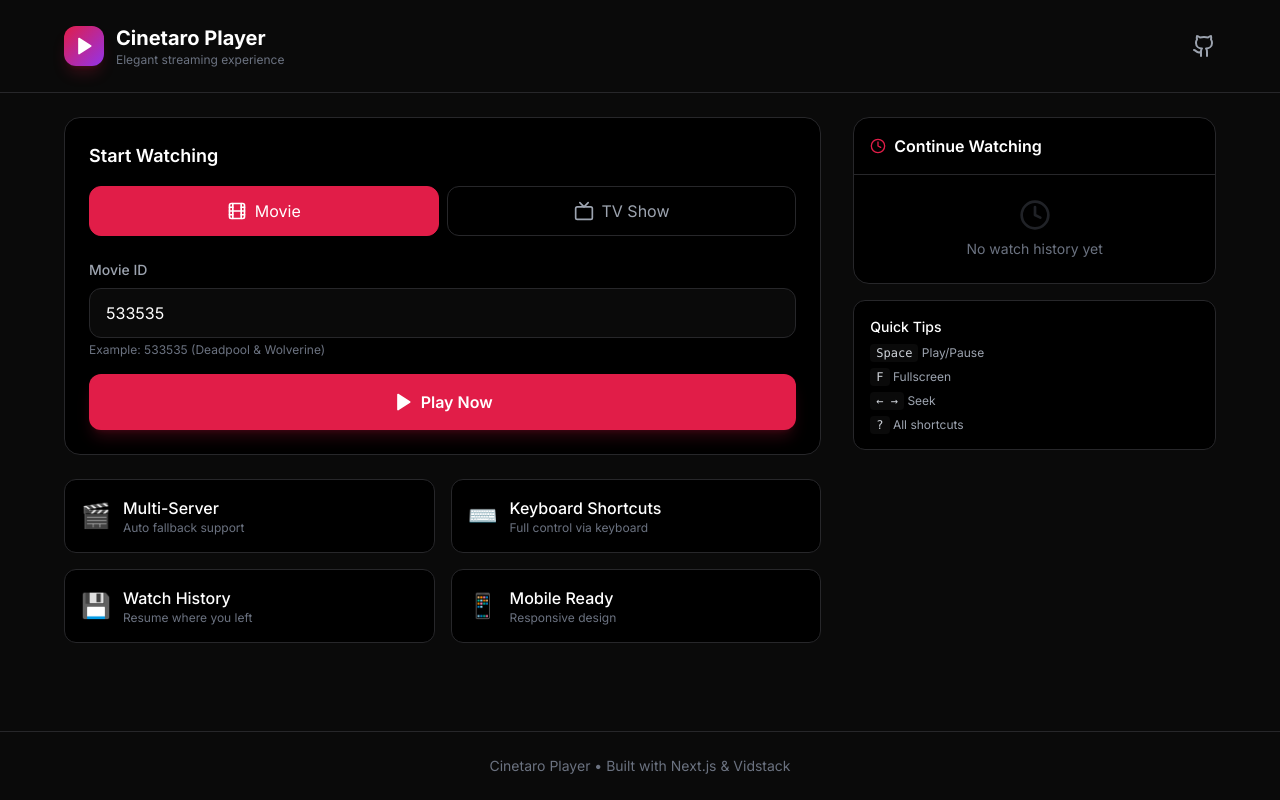
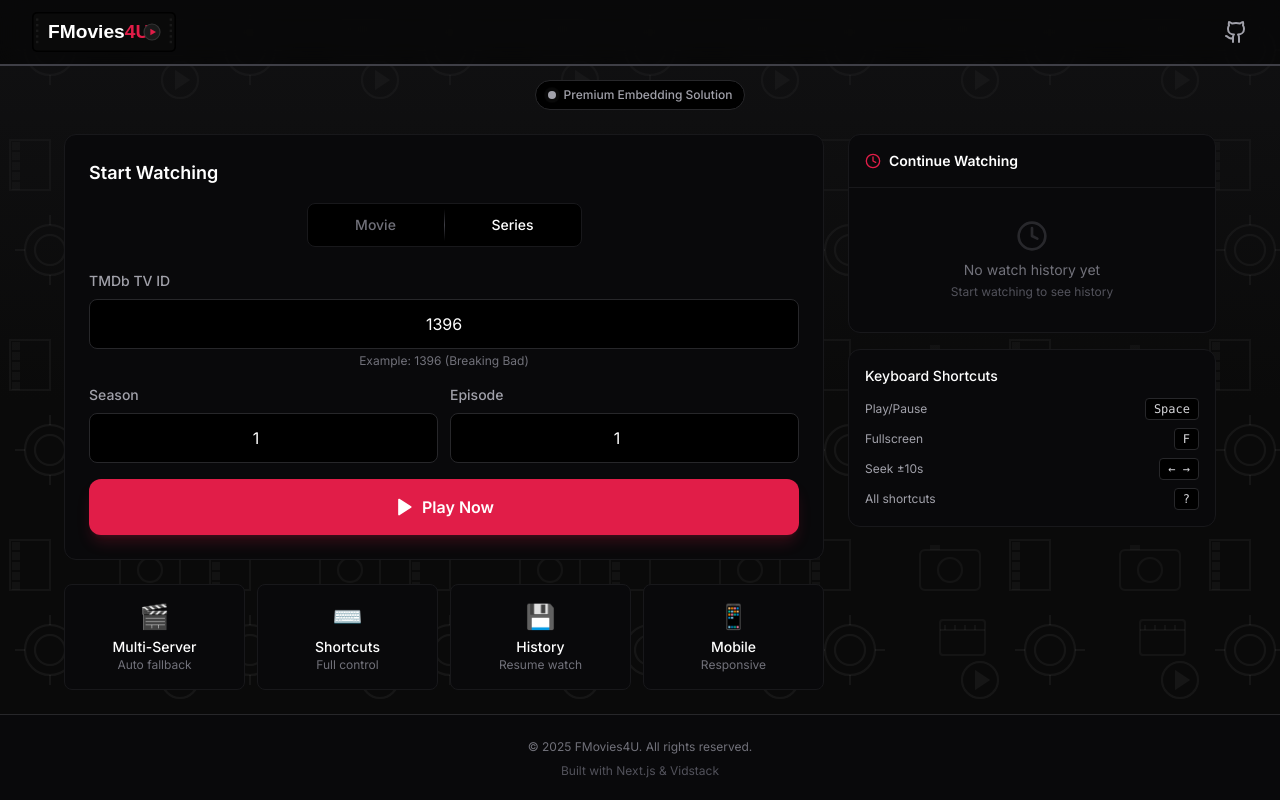
Before and after one commit to NEOpro-cyper/cinezo-player, a Next.js app: page / in a window 1280 px wide. Built offline with nearby package versions, Linux system fonts and the light colour scheme.

Commit message:
Update page.tsx

```diff
--- a/src/app/page.tsx
+++ b/src/app/page.tsx
@@ -2,14 +2,14 @@
 
 import { useState, useEffect } from 'react';
 import { useRouter } from 'next/navigation';
-import { Film, Tv, Play, Github, Clock, ChevronRight, X } from 'lucide-react';
+import { Film, Tv, Play, Github, Clock, ChevronRight } from 'lucide-react';
 import { usePlayerStore, WatchHistoryItem } from '@/store/player-store';
 
 export default function HomePage() {
   const router = useRouter();
   const { watchHistory } = usePlayerStore();
-  const [mediaType, setMediaType] = useState<'movie' | 'tv'>('movie');
-  const [id, setId] = useState('533535');
+  const [mediaType, setMediaType] = useState<'movie' | 'tv'>('tv');
+  const [id, setId] = useState('1396');
   const [season, setSeason] = useState('1');
   const [episode, setEpisode] = useState('1');
 
@@ -43,91 +43,124 @@
   };
 
   return (
-    <main className="min-h-screen bg-player-bg flex flex-col">
+    <main className="min-h-screen film-strip-bg flex flex-col relative">
+      {/* Gradient Overlay */}
+      <div className="absolute inset-0 bg-gradient-to-b from-zinc-900/50 via-transparent to-transparent pointer-events-none"></div>
+
       {/* Header */}
-      <header className="p-6 border-b border-player-border">
-        <div className="max-w-6xl mx-auto flex items-center justify-between">
+      <header className="fixed top-0 left-0 right-0 z-50 bg-black/50 backdrop-blur-md border-b-2 border-zinc-700">
+        <div className="max-w-7xl mx-auto px-4 sm:px-6 lg:px-8">
+          <div className="flex items-center justify-between h-16">
             <div className="flex items-center gap-3">
-            <div className="w-10 h-10 rounded-xl bg-gradient-to-br from-player-accent to-purple-600 flex items-center justify-center shadow-lg shadow-player-accent/20">
-              <Play className="w-5 h-5 text-white" fill="white" />
-            </div>
-            <div>
-              <h1 className="text-xl font-bold text-white">Cinetaro Player</h1>
-              <p className="text-xs text-gray-500">Elegant streaming experience</p>
-            </div>
+              {/* FMovies4U Logo */}
+              <svg width="140" height="40" viewBox="0 0 180 50" xmlns="http://www.w3.org/2000/svg" className="w-36 h-10">
+                <rect x="0" y="0" width="180" height="50" fill="#000000" rx="6"></rect>
+                <rect x="2" y="2" width="176" height="46" fill="#0A0A0A" rx="5"></rect>
+                <rect x="5" y="8" width="3" height="3" fill="#1a1a1a"></rect>
+                <rect x="5" y="15" width="3" height="3" fill="#1a1a1a"></rect>
+                <rect x="5" y="22" width="3" height="3" fill="#1a1a1a"></rect>
+                <rect x="5" y="29" width="3" height="3" fill="#1a1a1a"></rect>
+                <rect x="5" y="36" width="3" height="3" fill="#1a1a1a"></rect>
+                <rect x="172" y="8" width="3" height="3" fill="#1a1a1a"></rect>
+                <rect x="172" y="15" width="3" height="3" fill="#1a1a1a"></rect>
+                <rect x="172" y="22" width="3" height="3" fill="#1a1a1a"></rect>
+                <rect x="172" y="29" width="3" height="3" fill="#1a1a1a"></rect>
+                <rect x="172" y="36" width="3" height="3" fill="#1a1a1a"></rect>
+                <text x="20" y="32" fontFamily="Arial, sans-serif" fontSize="24" fontWeight="bold" fill="#ffffff">
+                  FMovies<tspan fill="#e11d48">4U</tspan>
+                </text>
+                <circle cx="150" cy="25" r="10" fill="#1a1a1a" stroke="#333" strokeWidth="1.5"></circle>
+                <path d="M148 21 L148 29 L155 25 Z" fill="#e11d48"></path>
+              </svg>
             </div>
             <a
               href="https://github.com"
               target="_blank"
               rel="noopener noreferrer"
-            className="text-gray-400 hover:text-white transition-colors"
+              className="text-zinc-400 hover:text-white transition-colors"
             >
               <Github className="w-6 h-6" />
             </a>
           </div>
+        </div>
       </header>
 
       {/* Main Content */}
-      <div className="flex-1 p-6">
-        <div className="max-w-6xl mx-auto grid lg:grid-cols-3 gap-8">
+      <div className="flex-1 pt-20 pb-6 px-4 sm:px-6 lg:px-8 relative z-10">
+        <div className="max-w-6xl mx-auto">
+          {/* Premium Badge */}
+          <div className="text-center mb-6">
+            <div className="inline-flex items-center gap-2 px-3 py-1.5 rounded-full bg-black border border-zinc-800 text-zinc-400 text-xs font-medium">
+              <span className="relative flex h-2 w-2">
+                <span className="animate-ping absolute inline-flex h-full w-full rounded-full bg-zinc-400 opacity-75"></span>
+                <span className="relative inline-flex rounded-full h-2 w-2 bg-zinc-400"></span>
+              </span>
+              Premium Embedding Solution
+            </div>
+          </div>
+
+          <div className="grid lg:grid-cols-3 gap-6">
             {/* Play Form */}
             <div className="lg:col-span-2">
-            <div className="bg-player-surface border border-player-border rounded-2xl p-6">
+              <div className="bg-zinc-950 border border-zinc-900 rounded-xl p-6">
                 <h2 className="text-lg font-semibold text-white mb-4">Start Watching</h2>
 
-              {/* Media Type Selector */}
-              <div className="flex gap-2 mb-6">
+                {/* Media Type Tabs */}
+                <div className="flex justify-center mb-6">
+                  <div className="inline-flex h-11 items-center justify-center rounded-lg bg-black p-1 border border-zinc-900 gap-1">
                     <button
                       onClick={() => setMediaType('movie')}
                       className={`
-                    flex-1 flex items-center justify-center gap-2 py-3 rounded-xl border transition-all
+                        inline-flex items-center justify-center whitespace-nowrap rounded-md px-4 py-2 text-sm font-medium transition-all w-32
                         ${mediaType === 'movie'
-                      ? 'bg-player-accent border-player-accent text-white'
-                      : 'border-player-border text-gray-400 hover:border-player-accent hover:text-white'
+                          ? 'bg-black text-white'
+                          : 'text-zinc-500 hover:text-white hover:bg-zinc-950'
                         }
                       `}
                     >
-                  <Film className="w-5 h-5" />
                       Movie
                     </button>
+                    <div className="h-8 w-px bg-gradient-to-b from-transparent via-zinc-700 to-transparent"></div>
                     <button
                       onClick={() => setMediaType('tv')}
                       className={`
-                    flex-1 flex items-center justify-center gap-2 py-3 rounded-xl border transition-all
+                        inline-flex items-center justify-center whitespace-nowrap rounded-md px-4 py-2 text-sm font-medium transition-all w-32
                         ${mediaType === 'tv'
-                      ? 'bg-player-accent border-player-accent text-white'
-                      : 'border-player-border text-gray-400 hover:border-player-accent hover:text-white'
+                          ? 'bg-black text-white'
+                          : 'text-zinc-500 hover:text-white hover:bg-zinc-950'
                         }
                       `}
                     >
-                  <Tv className="w-5 h-5" />
-                  TV Show
+                      Series
                     </button>
                   </div>
+                </div>
 
-              {/* Form */}
+                {/* Form Inputs */}
                 <div className="space-y-4">
                   {/* ID Input */}
                   <div>
-                  <label className="block text-sm font-medium text-gray-400 mb-2">
-                    {mediaType === 'movie' ? 'Movie ID' : 'TV Show ID'}
+                    <label className="block text-sm font-medium text-zinc-400 mb-2">
+                      TMDb {mediaType === 'movie' ? 'Movie' : 'TV'} ID
                     </label>
                     <input
                       type="text"
                       value={id}
                       onChange={(e) => setId(e.target.value)}
-                    placeholder="Enter TMDB ID"
+                      placeholder={mediaType === 'movie' ? 'e.g. 533535' : 'e.g. 1396'}
                       onKeyDown={(e) => e.key === 'Enter' && handlePlay()}
-                    className="w-full px-4 py-3 bg-player-bg border border-player-border rounded-xl text-white placeholder-gray-500 focus:outline-none focus:border-player-accent focus:ring-1 focus:ring-player-accent transition-all"
+                      className="w-full px-4 py-3 bg-black border border-zinc-800 rounded-lg text-white text-center placeholder-zinc-600 focus:outline-none focus:ring-2 focus:ring-zinc-600 transition-all"
                     />
-                  <p className="mt-1 text-xs text-gray-500">Example: 533535 (Deadpool & Wolverine)</p>
+                    <p className="mt-1 text-xs text-zinc-500 text-center">
+                      Example: {mediaType === 'movie' ? '533535 (Deadpool & Wolverine)' : '1396 (Breaking Bad)'}
+                    </p>
                   </div>
 
                   {/* Season & Episode (TV Only) */}
                   {mediaType === 'tv' && (
-                  <div className="grid grid-cols-2 gap-4">
-                    <div>
-                      <label className="block text-sm font-medium text-gray-400 mb-2">
+                    <div className="flex gap-3">
+                      <div className="flex-1">
+                        <label className="block text-sm font-medium text-zinc-400 mb-2">
                           Season
                         </label>
                         <input
@@ -135,11 +168,11 @@
                           min="1"
                           value={season}
                           onChange={(e) => setSeason(e.target.value)}
-                        className="w-full px-4 py-3 bg-player-bg border border-player-border rounded-xl text-white focus:outline-none focus:border-player-accent focus:ring-1 focus:ring-player-accent transition-all"
+                          className="w-full px-3 py-3 bg-black border border-zinc-800 rounded-lg text-white text-center focus:outline-none focus:ring-2 focus:ring-zinc-600 transition-all"
                         />
                       </div>
-                    <div>
-                      <label className="block text-sm font-medium text-gray-400 mb-2">
+                      <div className="flex-1">
+                        <label className="block text-sm font-medium text-zinc-400 mb-2">
                           Episode
                         </label>
                         <input
@@ -147,7 +180,7 @@
                           min="1"
                           value={episode}
                           onChange={(e) => setEpisode(e.target.value)}
-                        className="w-full px-4 py-3 bg-player-bg border border-player-border rounded-xl text-white focus:outline-none focus:border-player-accent focus:ring-1 focus:ring-player-accent transition-all"
+                          className="w-full px-3 py-3 bg-black border border-zinc-800 rounded-lg text-white text-center focus:outline-none focus:ring-2 focus:ring-zinc-600 transition-all"
                         />
                       </div>
                     </div>
@@ -165,23 +198,21 @@
                 </div>
               </div>
 
-            {/* Features */}
-            <div className="mt-6 grid sm:grid-cols-2 gap-4">
+              {/* Features Grid */}
+              <div className="mt-6 grid grid-cols-2 sm:grid-cols-4 gap-3">
                 {[
-                { icon: '🎬', title: 'Multi-Server', desc: 'Auto fallback support' },
-                { icon: '⌨️', title: 'Keyboard Shortcuts', desc: 'Full control via keyboard' },
-                { icon: '💾', title: 'Watch History', desc: 'Resume where you left' },
-                { icon: '📱', title: 'Mobile Ready', desc: 'Responsive design' },
+                  { icon: '🎬', title: 'Multi-Server', desc: 'Auto fallback' },
+                  { icon: '⌨️', title: 'Shortcuts', desc: 'Full control' },
+                  { icon: '💾', title: 'History', desc: 'Resume watch' },
+                  { icon: '📱', title: 'Mobile', desc: 'Responsive' },
                 ].map((feature, i) => (
                   <div
                     key={i}
-                  className="flex items-center gap-3 p-4 bg-player-surface border border-player-border rounded-xl"
+                    className="flex flex-col items-center text-center p-4 bg-zinc-950 border border-zinc-900 rounded-lg"
                   >
-                  <span className="text-2xl">{feature.icon}</span>
-                  <div>
-                    <h3 className="font-medium text-white">{feature.title}</h3>
-                    <p className="text-xs text-gray-500">{feature.desc}</p>
-                  </div>
+                    <span className="text-2xl mb-1">{feature.icon}</span>
+                    <h3 className="font-medium text-white text-sm">{feature.title}</h3>
+                    <p className="text-xs text-zinc-500">{feature.desc}</p>
                   </div>
                 ))}
               </div>
@@ -189,14 +220,14 @@
 
             {/* Watch History Sidebar */}
             <div className="lg:col-span-1">
-            <div className="bg-player-surface border border-player-border rounded-2xl overflow-hidden">
-              <div className="flex items-center justify-between p-4 border-b border-player-border">
+              <div className="bg-zinc-950 border border-zinc-900 rounded-xl overflow-hidden">
+                <div className="flex items-center justify-between p-4 border-b border-zinc-900">
                   <div className="flex items-center gap-2">
                     <Clock className="w-4 h-4 text-player-accent" />
-                  <h2 className="font-semibold text-white">Continue Watching</h2>
+                    <h2 className="font-semibold text-white text-sm">Continue Watching</h2>
                   </div>
                   {watchHistory.length > 0 && (
-                  <span className="text-xs text-gray-500 bg-player-bg px-2 py-0.5 rounded-full">
+                    <span className="text-xs text-zinc-500 bg-black px-2 py-0.5 rounded-full">
                       {watchHistory.length}
                     </span>
                   )}
@@ -204,19 +235,20 @@
 
                 <div className="max-h-96 overflow-y-auto">
                   {watchHistory.length === 0 ? (
-                  <div className="p-6 text-center text-gray-500">
+                    <div className="p-8 text-center text-zinc-500">
                       <Clock className="w-8 h-8 mx-auto mb-2 opacity-30" />
                       <p className="text-sm">No watch history yet</p>
+                      <p className="text-xs mt-1 text-zinc-600">Start watching to see history</p>
                     </div>
                   ) : (
-                  <div className="divide-y divide-player-border">
+                    <div className="divide-y divide-zinc-900">
                       {watchHistory.slice(0, 10).map((item) => (
                         <button
                           key={`${item.id}-${item.timestamp}`}
                           onClick={() => handleHistorySelect(item)}
-                        className="w-full flex items-center gap-3 p-4 hover:bg-white/5 transition-colors text-left group"
+                          className="w-full flex items-center gap-3 p-3 hover:bg-zinc-900/50 transition-colors text-left group"
                         >
-                        <div className="flex-shrink-0 w-10 h-10 rounded-lg bg-player-bg flex items-center justify-center">
+                          <div className="flex-shrink-0 w-10 h-10 rounded-lg bg-black flex items-center justify-center border border-zinc-900">
                             {item.type === 'movie' ? (
                               <Film className="w-5 h-5 text-player-accent" />
                             ) : (
@@ -229,25 +261,23 @@
                                 {item.title || `ID: ${item.id}`}
                               </h3>
                               {item.type === 'tv' && item.season && item.episode && (
-                              <span className="text-xs text-gray-500">
+                                <span className="text-xs text-zinc-500 flex-shrink-0">
                                   S{item.season}E{item.episode}
                                 </span>
                               )}
                             </div>
-                          <div className="flex items-center gap-2 mt-1">
-                            <span className="text-xs text-gray-500">
+                            <span className="text-xs text-zinc-500 block mt-0.5">
                               {formatTime(item.currentTime)} / {formatTime(item.duration)}
                             </span>
-                          </div>
                             {/* Progress Bar */}
-                          <div className="mt-1.5 h-1 bg-player-bg rounded-full overflow-hidden">
+                            <div className="mt-1.5 h-1 bg-black rounded-full overflow-hidden">
                               <div
-                              className="h-full bg-player-accent rounded-full"
+                                className="h-full bg-player-accent rounded-full transition-all"
                                 style={{ width: `${getProgress(item)}%` }}
                               />
                             </div>
                           </div>
-                        <ChevronRight className="w-4 h-4 text-gray-500 group-hover:text-white transition-colors" />
+                          <ChevronRight className="w-4 h-4 text-zinc-600 group-hover:text-zinc-400 transition-colors flex-shrink-0" />
                         </button>
                       ))}
                     </div>
@@ -255,14 +285,27 @@
                 </div>
               </div>
 
-            {/* Keyboard Shortcuts Hint */}
-            <div className="mt-4 p-4 bg-player-surface border border-player-border rounded-xl">
-              <h3 className="text-sm font-medium text-white mb-2">Quick Tips</h3>
-              <div className="space-y-2 text-xs text-gray-400">
-                <p><kbd className="px-1.5 py-0.5 bg-player-bg rounded text-gray-300">Space</kbd> Play/Pause</p>
-                <p><kbd className="px-1.5 py-0.5 bg-player-bg rounded text-gray-300">F</kbd> Fullscreen</p>
-                <p><kbd className="px-1.5 py-0.5 bg-player-bg rounded text-gray-300">← →</kbd> Seek</p>
-                <p><kbd className="px-1.5 py-0.5 bg-player-bg rounded text-gray-300">?</kbd> All shortcuts</p>
+              {/* Quick Tips */}
+              <div className="mt-4 p-4 bg-zinc-950 border border-zinc-900 rounded-xl">
+                <h3 className="text-sm font-medium text-white mb-3">Keyboard Shortcuts</h3>
+                <div className="space-y-2 text-xs text-zinc-400">
+                  <div className="flex items-center justify-between">
+                    <span>Play/Pause</span>
+                    <kbd className="px-2 py-0.5 bg-black border border-zinc-800 rounded text-zinc-300">Space</kbd>
+                  </div>
+                  <div className="flex items-center justify-between">
+                    <span>Fullscreen</span>
+                    <kbd className="px-2 py-0.5 bg-black border border-zinc-800 rounded text-zinc-300">F</kbd>
+                  </div>
+                  <div className="flex items-center justify-between">
+                    <span>Seek ±10s</span>
+                    <kbd className="px-2 py-0.5 bg-black border border-zinc-800 rounded text-zinc-300">← →</kbd>
+                  </div>
+                  <div className="flex items-center justify-between">
+                    <span>All shortcuts</span>
+                    <kbd className="px-2 py-0.5 bg-black border border-zinc-800 rounded text-zinc-300">?</kbd>
+                  </div>
+                </div>
               </div>
             </div>
           </div>
@@ -270,8 +313,13 @@
       </div>
 
       {/* Footer */}
-      <footer className="p-6 border-t border-player-border text-center text-gray-500 text-sm">
-        <p>Cinetaro Player • Built with Next.js & Vidstack</p>
+      <footer className="border-t border-zinc-800 py-6 bg-zinc-950 relative z-10">
+        <div className="max-w-7xl mx-auto px-4 sm:px-6 lg:px-8">
+          <div className="text-center">
+            <p className="text-xs text-zinc-500">© 2025 FMovies4U. All rights reserved.</p>
+            <p className="text-xs text-zinc-600 mt-2">Built with Next.js & Vidstack</p>
+          </div>
+        </div>
       </footer>
     </main>
   );
```
Lines whose indentation alone changed are shown as unchanged.
